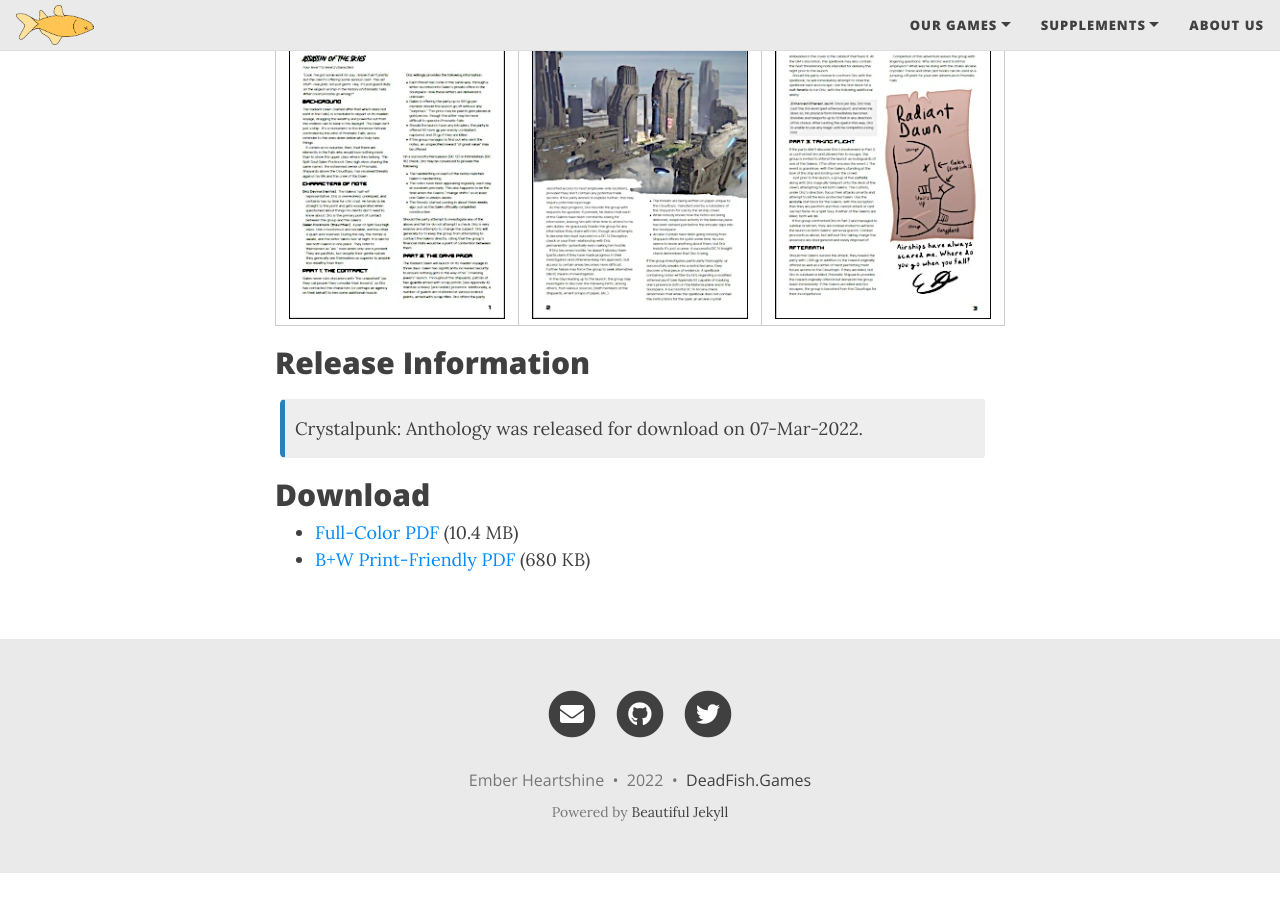
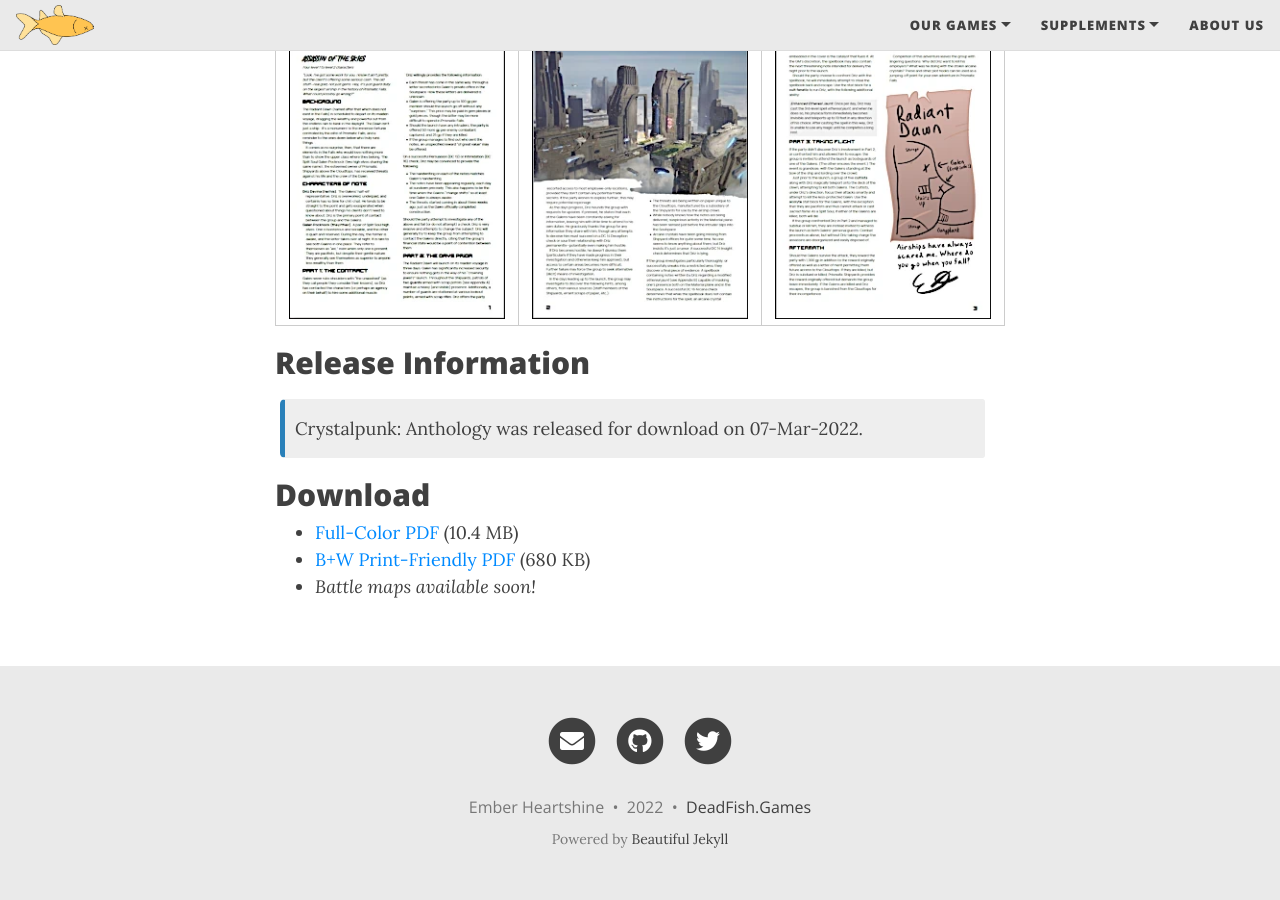
Before and after one commit to Dead-Fish-Games/deadfish.games, a Jekyll site: the page built from anthology.md, in a window 1280 px wide and 900 px high, scrolled down 1317 px. Built offline with Jekyll 4.4.1, drawn with Linux system fonts in a browser that asks for light colours; nearby versions of some CDN libraries; before the commit the page ends 2190 px from its top, so only the background shows below that.

Commit message:
Update anthology.md

```diff
--- a/anthology.md
+++ b/anthology.md
@@ -32,3 +32,4 @@
 
 * [Full-Color PDF](/assets/pdf/Crystalpunk%20Anthology.pdf) (10.4 MB)
 * [B+W Print-Friendly PDF](/assets/pdf/Crystalpunk%20Anthology-printfriendly.pdf) (680 KB)
+* *Battle maps available soon!*
```
